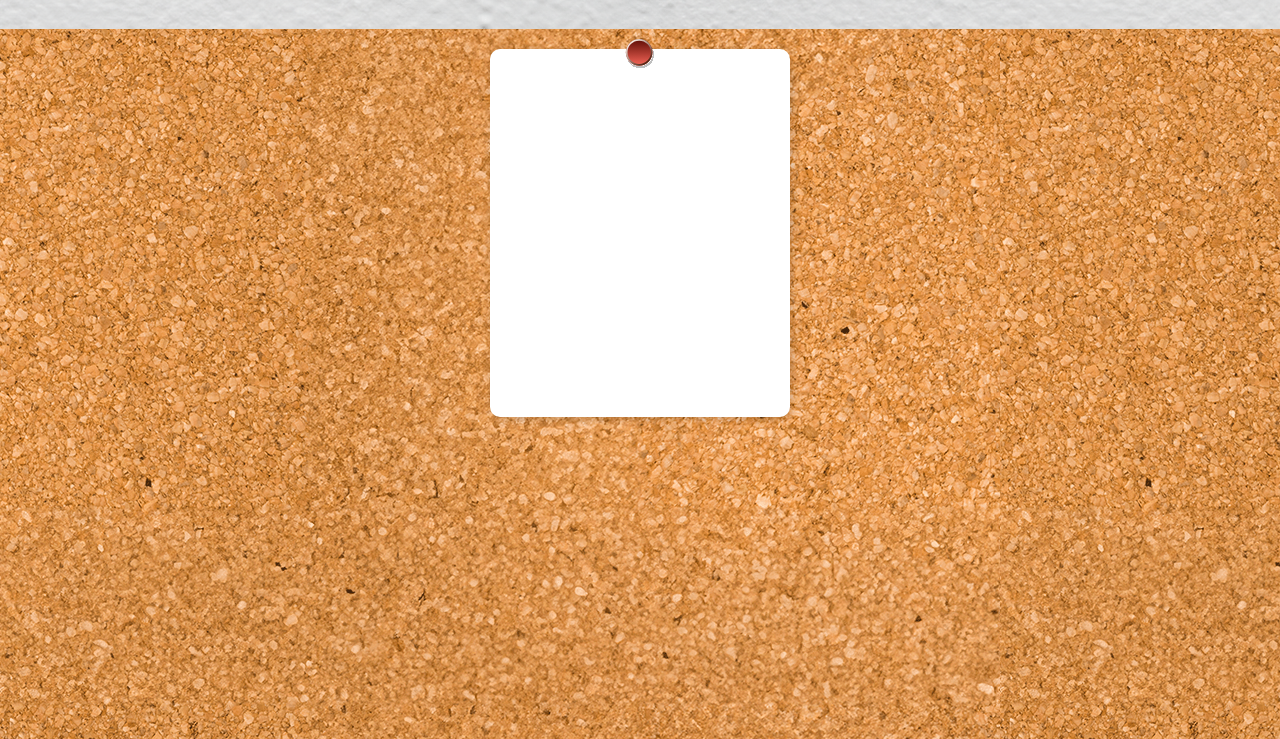
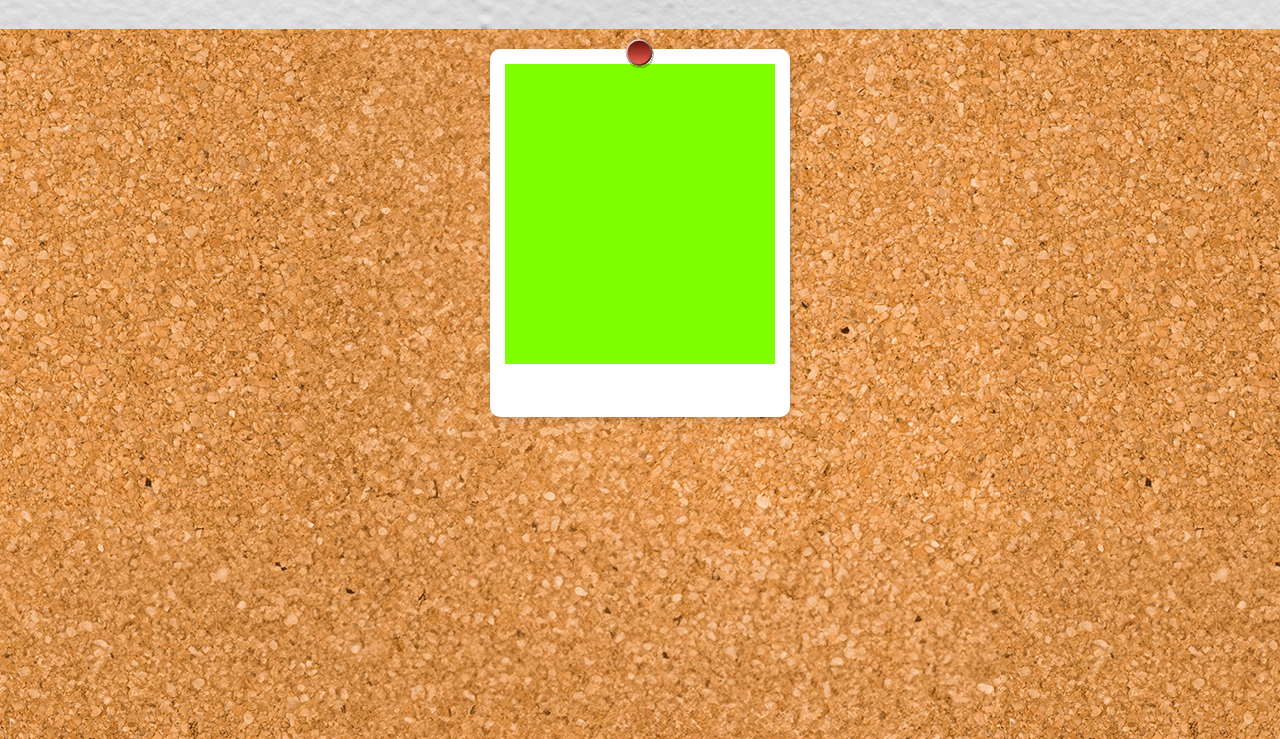
Before and after one commit to Fabio-Bianco/js-photo-blog, a plain HTML site: page index.html in a window 1280 px wide. Shown: the part 61-800 px from the top of the page. Drawn offline with nearby package versions, Linux system fonts and the light colour scheme; a web font is replaced by a local one.

Commit message:
feat: create and style div photo

```diff
--- a/style.css
+++ b/style.css
@@ -52,3 +52,10 @@ p {
     height: auto;
     z-index: 2;
 }
+
+.photo {
+    width: 100%;
+    height: 300px;
+    background-color: chartreuse;
+
+}
```
